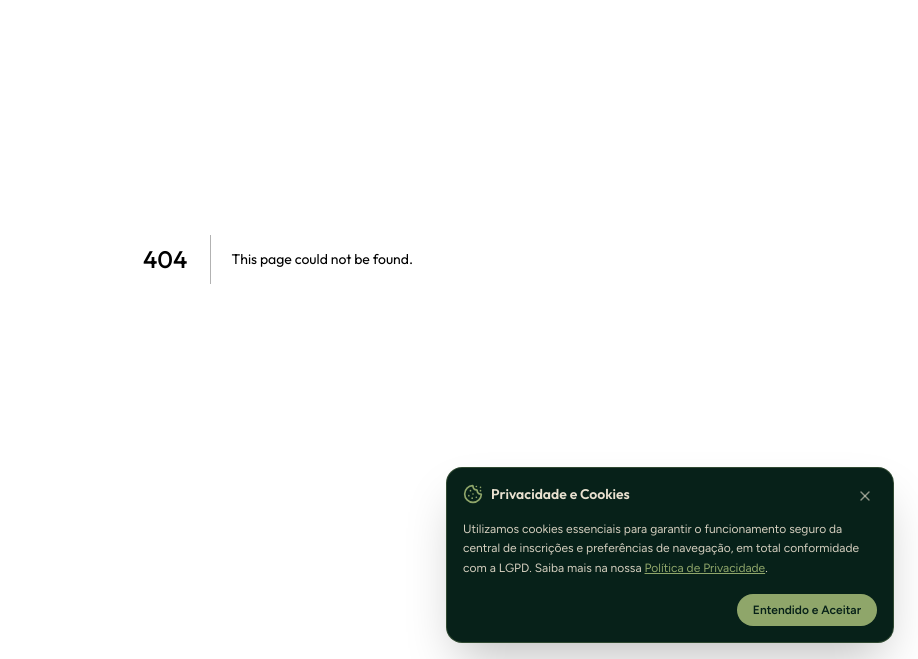
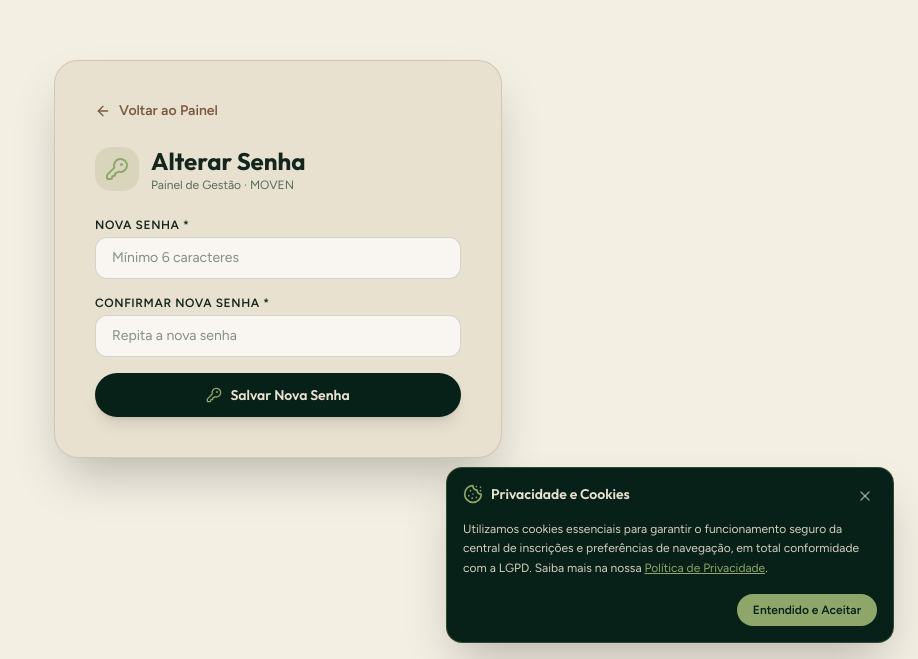
Before and after one commit to Filipendsa/moven, a Next.js app: page /admin/change-password in a window 1280 px wide. Before the commit this address had no page. Shown: the part 141-800 px from the top of the page, without its empty margins (362-1280 px from the left). Built offline with nearby package versions, Linux system fonts and the light colour scheme; no server answers.

Commit message:
feat(admin): implement mandatory password change on first access and password update page

```diff
--- /dev/null
+++ b/src/app/admin/change-password/page.tsx
@@ -0,0 +1,182 @@
+"use client";
+
+import { useState, Suspense } from "react";
+import { useRouter, useSearchParams } from "next/navigation";
+import Link from "next/link";
+import { KeyRound, ShieldAlert, ArrowLeft, Loader2, AlertCircle, CheckCircle2 } from "lucide-react";
+import { supabaseBrowser } from "@/shared/infrastructure/supabase/client";
+
+function ChangePasswordContent() {
+  const router = useRouter();
+  const searchParams = useSearchParams();
+  const isFirstAccess = searchParams.get("first_access") === "true";
+
+  const [newPassword, setNewPassword] = useState("");
+  const [confirmPassword, setConfirmPassword] = useState("");
+  const [loading, setLoading] = useState(false);
+  const [errorMessage, setErrorMessage] = useState<string | null>(null);
+  const [successMessage, setSuccessMessage] = useState<string | null>(null);
+
+  const handleSubmit = async (e: React.FormEvent) => {
+    e.preventDefault();
+    setErrorMessage(null);
+    setSuccessMessage(null);
+
+    if (newPassword.length < 6) {
+      setErrorMessage("A nova senha deve ter pelo menos 6 caracteres.");
+      return;
+    }
+
+    if (newPassword !== confirmPassword) {
+      setErrorMessage("As senhas não coincidem.");
+      return;
+    }
+
+    setLoading(true);
+
+    try {
+      if (
+        process.env.NEXT_PUBLIC_SUPABASE_URL &&
+        !process.env.NEXT_PUBLIC_SUPABASE_URL.includes("placeholder")
+      ) {
+        const { error } = await supabaseBrowser.auth.updateUser({
+          password: newPassword,
+          data: {
+            password_changed: true,
+          },
+        });
+
+        if (error) {
+          throw error;
+        }
+      }
+
+      sessionStorage.setItem("moven_password_changed", "true");
+      setSuccessMessage("Senha alterada com sucesso! Redirecionando para o painel...");
+
+      setTimeout(() => {
+        router.push("/admin");
+      }, 1500);
+    } catch (err: any) {
+      setErrorMessage(err.message || "Erro ao atualizar senha. Verifique sua conexão.");
+    } finally {
+      setLoading(false);
+    }
+  };
+
+  return (
+    <div className="min-h-screen bg-[var(--bg)] text-[var(--ink)] flex items-center justify-center py-12 px-5">
+      <div className="max-w-md w-full bg-[var(--card)] p-8 sm:p-10 rounded-3xl border border-[var(--terra)]/20 shadow-2xl">
+        {!isFirstAccess && (
+          <Link
+            href="/admin"
+            className="inline-flex items-center gap-2 text-sm text-[var(--terra)] font-semibold mb-6 hover:underline"
+          >
+            <ArrowLeft className="w-4 h-4" /> Voltar ao Painel
+          </Link>
+        )}
+
+        <div className="flex items-center gap-3 mb-2">
+          <div className="p-2.5 rounded-2xl bg-[#8fa66a]/20 text-[#8fa66a]">
+            <KeyRound className="w-6 h-6" />
+          </div>
+          <div>
+            <h1 className="text-2xl font-bold font-heading">
+              {isFirstAccess ? "Definir Nova Senha" : "Alterar Senha"}
+            </h1>
+            <p className="text-xs text-[var(--mut)]">
+              Painel de Gestão · MOVEN
+            </p>
+          </div>
+        </div>
+
+        {isFirstAccess && (
+          <div className="mt-4 p-4 rounded-xl bg-amber-500/10 border border-amber-500/30 text-amber-800 dark:text-amber-300 text-xs flex items-start gap-2.5 leading-relaxed">
+            <ShieldAlert className="w-4 h-4 flex-shrink-0 mt-0.5" />
+            <span>
+              <strong>Primeiro acesso detectado:</strong> Como sua conta foi criada pela coordenação com uma senha provisória, por segurança é obrigatório cadastrar uma nova senha pessoal para continuar.
+            </span>
+          </div>
+        )}
+
+        {errorMessage && (
+          <div className="mt-4 p-4 rounded-xl bg-red-500/10 border border-red-500/30 text-red-700 dark:text-red-400 text-xs flex items-start gap-2">
+            <AlertCircle className="w-4 h-4 flex-shrink-0 mt-0.5" />
+            <span>{errorMessage}</span>
+          </div>
+        )}
+
+        {successMessage && (
+          <div className="mt-4 p-4 rounded-xl bg-emerald-500/10 border border-emerald-500/30 text-emerald-800 dark:text-emerald-300 text-xs flex items-start gap-2">
+            <CheckCircle2 className="w-4 h-4 flex-shrink-0 mt-0.5" />
+            <span>{successMessage}</span>
+          </div>
+        )}
+
+        <form onSubmit={handleSubmit} className="mt-6 space-y-4">
+          <div>
+            <label className="block text-xs font-semibold uppercase tracking-wider mb-1">
+              Nova Senha *
+            </label>
+            <input
+              type="password"
+              required
+              minLength={6}
+              placeholder="Mínimo 6 caracteres"
+              value={newPassword}
+              onChange={(e) => setNewPassword(e.target.value)}
+              className="w-full bg-white/70 dark:bg-black/30 border border-black/15 dark:border-white/15 rounded-xl px-4 py-2.5 text-sm focus:outline-none focus:border-[#8fa66a]"
+            />
+          </div>
+
+          <div>
+            <label className="block text-xs font-semibold uppercase tracking-wider mb-1">
+              Confirmar Nova Senha *
+            </label>
+            <input
+              type="password"
+              required
+              minLength={6}
+              placeholder="Repita a nova senha"
+              value={confirmPassword}
+              onChange={(e) => setConfirmPassword(e.target.value)}
+              className="w-full bg-white/70 dark:bg-black/30 border border-black/15 dark:border-white/15 rounded-xl px-4 py-2.5 text-sm focus:outline-none focus:border-[#8fa66a]"
+            />
+          </div>
+
+          <button
+            type="submit"
+            disabled={loading}
+            className="w-full bg-[#072119] text-[#e9e1d0] font-heading font-semibold py-3 rounded-full hover:bg-[var(--terra)] transition-colors flex items-center justify-center gap-2 text-sm disabled:opacity-50 mt-2 shadow-lg"
+          >
+            {loading ? (
+              <>
+                <Loader2 className="w-4 h-4 animate-spin" />
+                Salvando Nova Senha...
+              </>
+            ) : (
+              <>
+                <KeyRound className="w-4 h-4 text-[#8fa66a]" />
+                Salvar Nova Senha
+              </>
+            )}
+          </button>
+        </form>
+      </div>
+    </div>
+  );
+}
+
+export default function ChangePasswordPage() {
+  return (
+    <Suspense
+      fallback={
+        <div className="min-h-screen flex items-center justify-center bg-[var(--bg)]">
+          <Loader2 className="w-8 h-8 animate-spin text-[#8fa66a]" />
+        </div>
+      }
+    >
+      <ChangePasswordContent />
+    </Suspense>
+  );
+}
--- a/src/app/admin/login/page.tsx
+++ b/src/app/admin/login/page.tsx
@@ -19,12 +19,14 @@ export default function AdminLoginPage() {
     setErrorMessage(null);
 
     try {
-      // Se estiver usando credenciais reais do Supabase Auth
+      let mustChangePassword = false;
+
+      // Autenticação com Supabase Auth
       if (
         process.env.NEXT_PUBLIC_SUPABASE_URL &&
         !process.env.NEXT_PUBLIC_SUPABASE_URL.includes("placeholder")
       ) {
-        const { error } = await supabaseBrowser.auth.signInWithPassword({
+        const { data, error } = await supabaseBrowser.auth.signInWithPassword({
           email,
           password,
         });
@@ -32,13 +34,23 @@ export default function AdminLoginPage() {
         if (error) {
           throw error;
         }
+
+        // Verifica se é primeiro acesso (senha não alterada pelo usuário)
+        const hasChangedPassword = Boolean(data.user?.user_metadata?.password_changed);
+        if (!hasChangedPassword) {
+          mustChangePassword = true;
+        }
       }
 
-      // Define token simulado local para ambiente de desenvolvimento/liderança
       sessionStorage.setItem("moven_admin_logged", "true");
       sessionStorage.setItem("moven_admin_email", email);
+      sessionStorage.setItem("moven_password_changed", mustChangePassword ? "false" : "true");
 
-      router.push("/admin");
+      if (mustChangePassword) {
+        router.push("/admin/change-password?first_access=true");
+      } else {
+        router.push("/admin");
+      }
     } catch (err: any) {
       setErrorMessage(
         err.message || "E-mail ou senha incorretos. Acesso restrito à liderança."
--- a/src/app/admin/page.tsx
+++ b/src/app/admin/page.tsx
@@ -13,8 +13,9 @@ import {
   LogOut,
   RefreshCw,
   Anchor,
-  TrendingUp,
+  KeyRound,
 } from "lucide-react";
+import { supabaseBrowser } from "@/shared/infrastructure/supabase/client";
 
 interface RegistrationItem {
   id: string;
@@ -23,7 +24,7 @@ interface RegistrationItem {
   phoneFormatted: string;
   whatsAppUrl: string;
   cpf: string;
-  modality: "ESCOLA" | "MISSAO" | "AMBOS";
+  modality: "SCHOOL" | "MISSION" | "BOTH";
   modalityTitle: string;
   amountFormatted: string;
   paymentProvider: string;
@@ -79,13 +80,37 @@ export default function AdminDashboardPage() {
   }, [search, modalityFilter, statusFilter]);
 
   useEffect(() => {
-    // Verificação de autenticação de sessão simples
+    const checkAuth = async () => {
       const logged = sessionStorage.getItem("moven_admin_logged");
       if (!logged) {
         router.push("/admin/login");
         return;
       }
+
+      // Verifica se precisa trocar a senha no primeiro acesso
+      const passwordChanged = sessionStorage.getItem("moven_password_changed");
+      if (passwordChanged === "false") {
+        router.push("/admin/change-password?first_access=true");
+        return;
+      }
+
+      // Verificação com Supabase session
+      if (
+        process.env.NEXT_PUBLIC_SUPABASE_URL &&
+        !process.env.NEXT_PUBLIC_SUPABASE_URL.includes("placeholder")
+      ) {
+        const { data } = await supabaseBrowser.auth.getUser();
+        if (data.user && !data.user.user_metadata?.password_changed) {
+          sessionStorage.setItem("moven_password_changed", "false");
+          router.push("/admin/change-password?first_access=true");
+          return;
+        }
+      }
+
       loadData();
+    };
+
+    checkAuth();
   }, [loadData, router]);
 
   const handleToggleStatus = async (
@@ -107,9 +132,16 @@ export default function AdminDashboardPage() {
     }
   };
 
-  const handleLogout = () => {
+  const handleLogout = async () => {
+    if (
+      process.env.NEXT_PUBLIC_SUPABASE_URL &&
+      !process.env.NEXT_PUBLIC_SUPABASE_URL.includes("placeholder")
+    ) {
+      await supabaseBrowser.auth.signOut();
+    }
     sessionStorage.removeItem("moven_admin_logged");
     sessionStorage.removeItem("moven_admin_email");
+    sessionStorage.removeItem("moven_password_changed");
     router.push("/admin/login");
   };
 
@@ -130,13 +162,21 @@ export default function AdminDashboardPage() {
             </span>
           </div>
 
-          <div className="flex items-center gap-3">
+          <div className="flex items-center gap-2.5">
+            <Link
+              href="/admin/change-password"
+              className="inline-flex items-center gap-1.5 text-xs text-[#cfc9b8] hover:text-[#e9e1d0] px-3 py-2 rounded-full border border-white/10 hover:border-white/30 transition-colors"
+              title="Alterar senha de acesso"
+            >
+              <KeyRound className="w-3.5 h-3.5 text-[#8fa66a]" />
+              Alterar Senha
+            </Link>
             <a
               href="/api/admin/registrations?action=csv"
               className="inline-flex items-center gap-2 bg-[#8fa66a] text-[#072119] text-xs font-semibold px-4 py-2 rounded-full hover:bg-[#e9e1d0] transition-colors"
             >
               <Download className="w-3.5 h-3.5" />
-              Exportar CSV (Excel)
+              Exportar CSV
             </a>
             <button
               onClick={handleLogout}
@@ -154,7 +194,6 @@ export default function AdminDashboardPage() {
         {/* Cards de Métricas / KPIs */}
         {metrics && (
           <div className="grid grid-cols-1 sm:grid-cols-2 lg:grid-cols-4 gap-4">
-            {/* Total Inscritos */}
             <div className="bg-[var(--card)] p-5 rounded-2xl border border-[var(--terra)]/20 shadow-sm flex items-center justify-between">
               <div>
                 <span className="text-xs text-[var(--mut)] font-semibold uppercase tracking-wider block mb-1">
@@ -172,7 +211,6 @@ export default function AdminDashboardPage() {
               </div>
             </div>
 
-            {/* Controle de Vagas Missão Amazonas */}
             <div className="bg-[var(--card)] p-5 rounded-2xl border border-[var(--terra)]/20 shadow-sm flex items-center justify-between">
               <div className="w-full pr-2">
                 <span className="text-xs text-[var(--mut)] font-semibold uppercase tracking-wider block mb-1">
@@ -186,7 +224,6 @@ export default function AdminDashboardPage() {
                     / {metrics.missaoMaxSlots} confirmadas
                   </span>
                 </div>
-                {/* Barra de progresso */}
                 <div className="w-full bg-black/10 dark:bg-white/10 h-2 rounded-full mt-2 overflow-hidden">
                   <div
                     className="bg-[#8fa66a] h-full rounded-full transition-all"
@@ -204,7 +241,6 @@ export default function AdminDashboardPage() {
               </div>
             </div>
 
-            {/* Pagamentos Confirmados */}
             <div className="bg-[var(--card)] p-5 rounded-2xl border border-[var(--terra)]/20 shadow-sm flex items-center justify-between">
               <div>
                 <span className="text-xs text-[var(--mut)] font-semibold uppercase tracking-wider block mb-1">
@@ -222,7 +258,6 @@ export default function AdminDashboardPage() {
               </div>
             </div>
 
-            {/* Inscrições Pendentes */}
             <div className="bg-[var(--card)] p-5 rounded-2xl border border-[var(--terra)]/20 shadow-sm flex items-center justify-between">
               <div>
                 <span className="text-xs text-[var(--mut)] font-semibold uppercase tracking-wider block mb-1">
@@ -262,9 +297,9 @@ export default function AdminDashboardPage() {
               className="bg-white/70 dark:bg-black/30 border border-black/10 dark:border-white/10 rounded-xl px-3 py-2 text-sm focus:outline-none"
             >
               <option value="">Todas Modalidades</option>
-              <option value="ESCOLA">Escola de Missões</option>
-              <option value="MISSAO">Missão Amazonas</option>
-              <option value="AMBOS">Ambos (Combo)</option>
+              <option value="SCHOOL">Escola de Missões</option>
+              <option value="MISSION">Missão Amazonas</option>
+              <option value="BOTH">Ambos (Combo)</option>
             </select>
 
             <select
```
Lines whose indentation alone changed are shown as unchanged.
